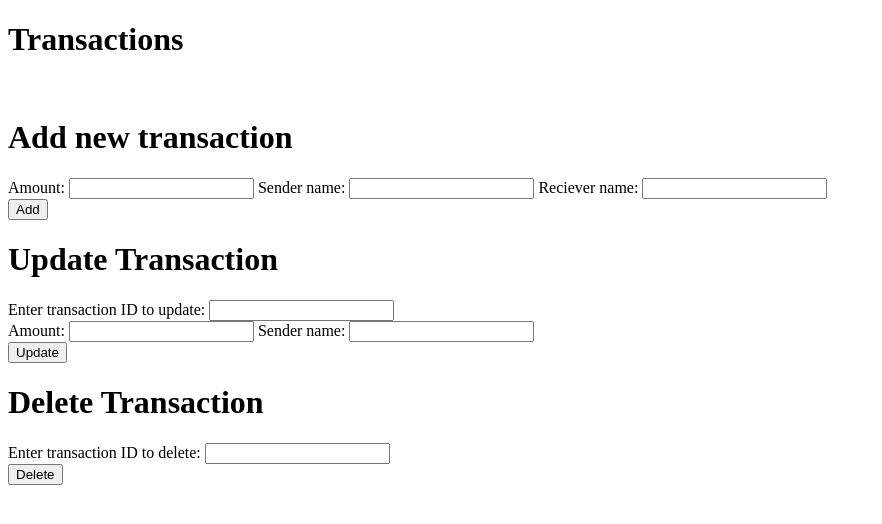
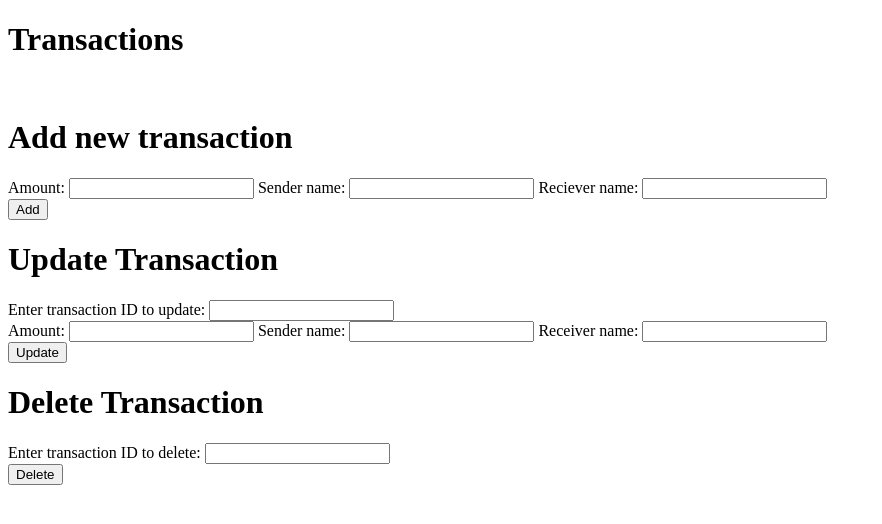
Before and after one commit to NusratJahanNisha/backend, a Django app: page / in a window 1280 px wide. Shown: the top 524 px of the page, without its empty margins (0-882 px from the left). Run offline with Django 3.2, Linux system fonts and the light colour scheme; data that the repository does not hold is empty.

Commit message:
Update home.html

```diff
--- a/templates/home.html
+++ b/templates/home.html
@@ -47,6 +47,10 @@
         <td>
             <input type="text" name="sender_name">
         </td>
+        <td>Receiver name:</td>
+        <td>
+            <input type="text" name="reciever_name">
+        </td>
         <br>
         <input type="submit" value="Update">
     </form>
```
